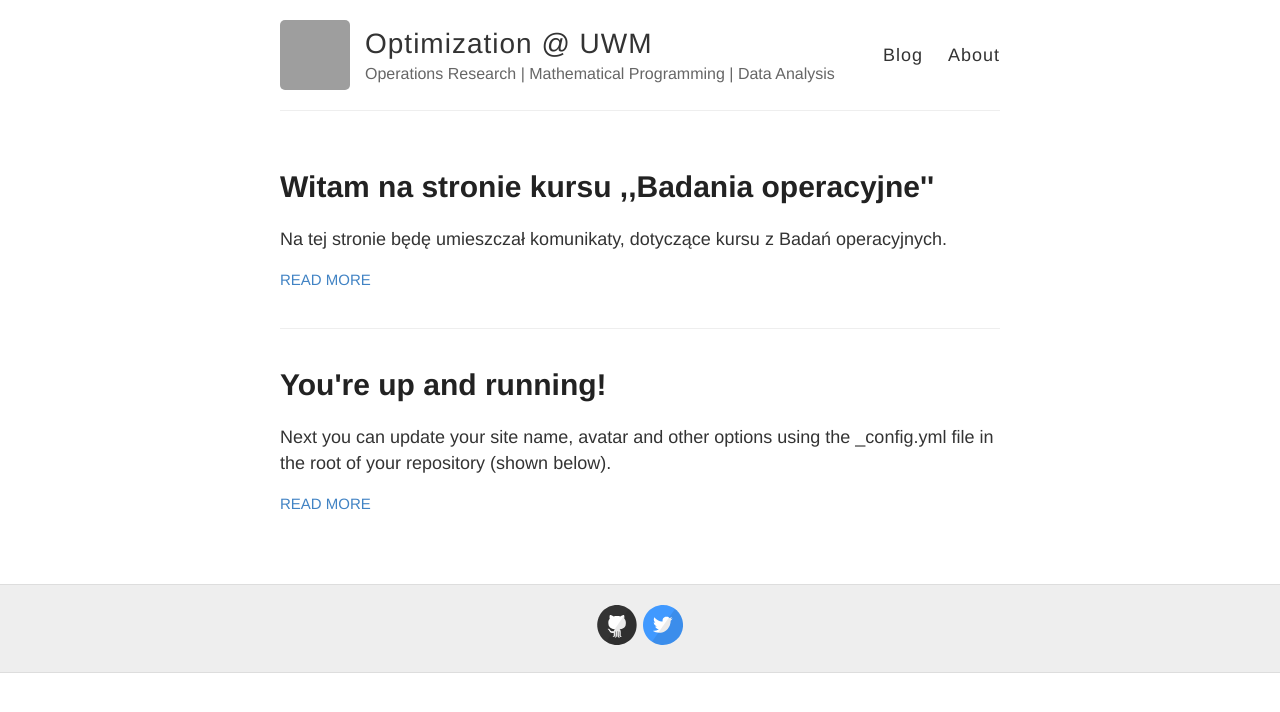
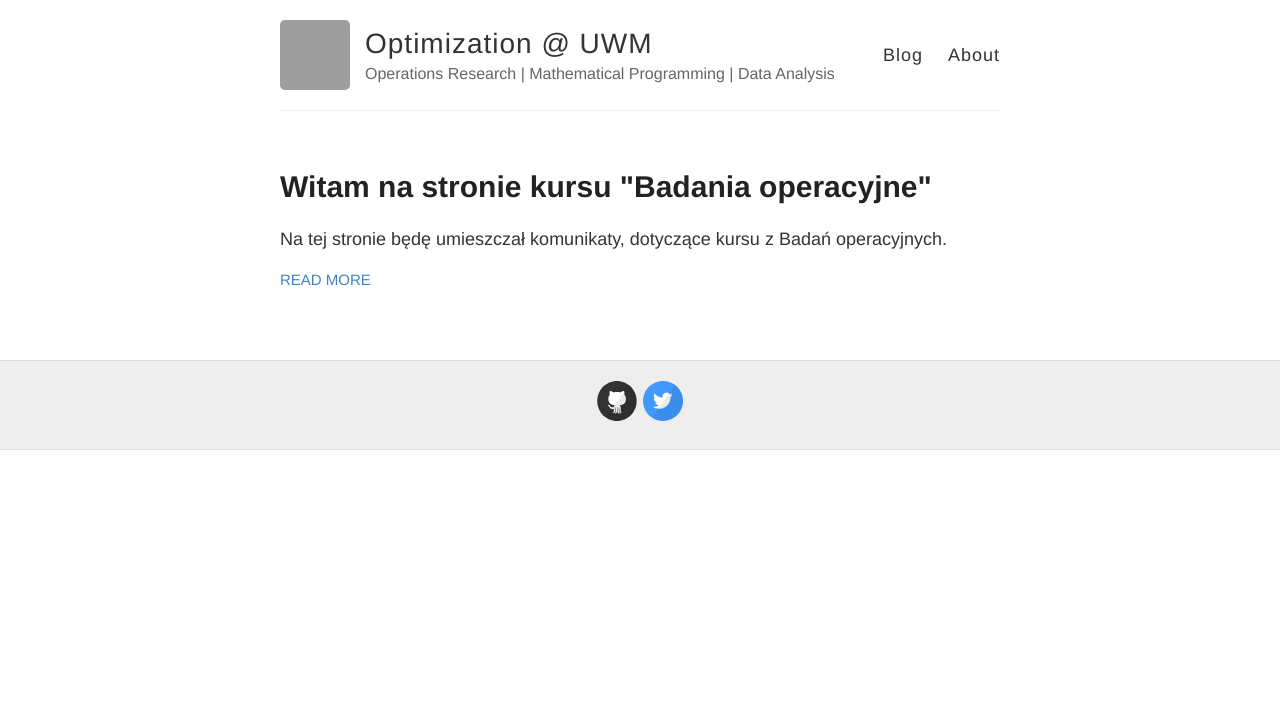
Before and after one commit to uwmopt/uwmopt.github.io, a Jekyll site: the page built from index.html, in a window 1280 px wide. Shown: the top 712 px of the page. Built offline with Jekyll 4.4.1, drawn with Linux system fonts in a browser that asks for light colours; grey boxes are pictures that could not be loaded.

Commit message:
Minor changes

```diff
--- a/_posts/2014-3-3-Hello-World.md
+++ /dev/null
@@ -1,10 +0,0 @@
----
-layout: post
-title: You're up and running!
----
-
-Next you can update your site name, avatar and other options using the _config.yml file in the root of your repository (shown below).
-
-![_config.yml]({{ site.baseurl }}/images/config.png)
-
-The easiest way to make your first post is to edit this one. Go into /_posts/ and update the Hello World markdown file. For more instructions head over to the [Jekyll Now repository](https://github.com/barryclark/jekyll-now) on GitHub.
```
Also changed, not shown: _posts/2023-10-08-Pierwszy-Wpis.md (+1 -1 lines).
